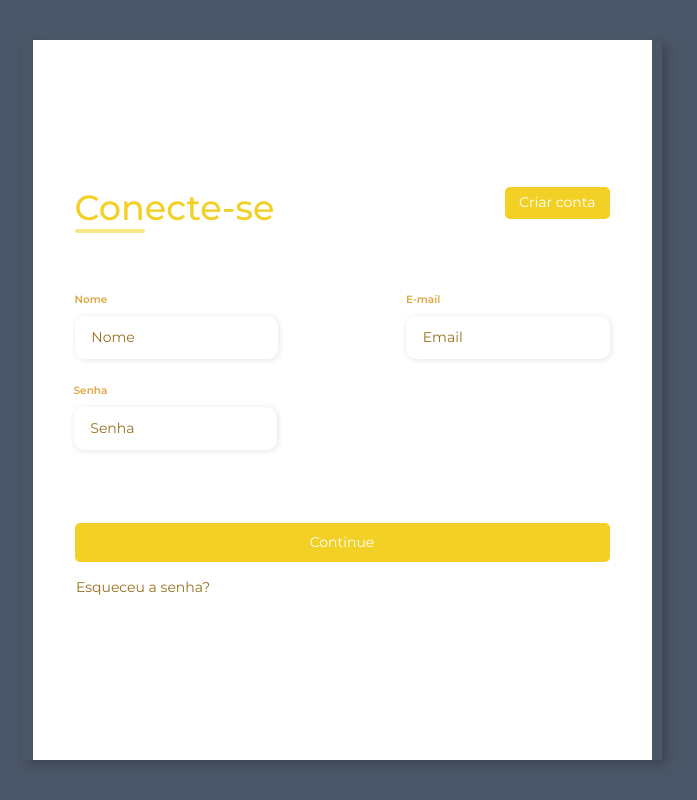
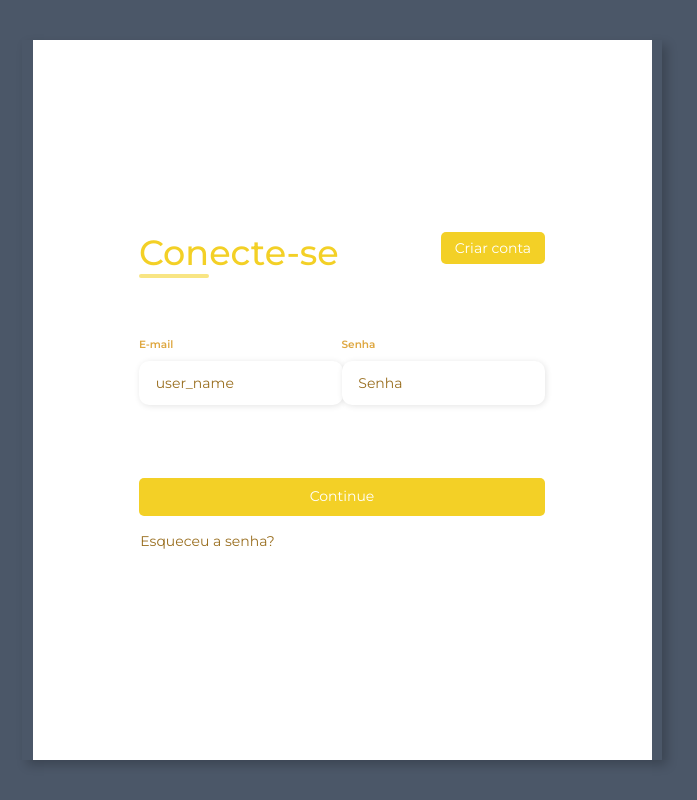
Before and after one commit to RenanLopesIF/proj-integrador, a CodeIgniter 4 app: the page made by app/Views/login.php in a window 1280 px wide. Shown: the whole page, without its empty margins (298-995 px from the left). Run offline with PHP 8.4 and a stand-in for CodeIgniter, Linux system fonts and the light colour scheme; the template is opened without the code that fills it, so the values that code supplies are empty; some libraries are stand-ins or nearby versions; some web fonts are replaced.

Commit message:
alterações da tela login

```diff
--- a/app/Views/login.php
+++ b/app/Views/login.php
@@ -29,12 +29,8 @@
                 </div>
                 <div class="input-group">
                     <div class="input-box">
-                        <label for="firstname">Nome</label>
-                        <input id="firstname" type="text" name="firstname" placeholder="Nome" required>
-                    </div>
-                    <div class="input-box">
-                        <label for="email">E-mail</label>
-                        <input id="email" type="email" name="email" placeholder="Email" required>
+                        <label for="user_name">E-mail</label>
+                        <input id="user_name" type="user_name" name="user_name" placeholder="user_name" required>
                     </div>
                     <div class="input-box">
                         <label for="password">Senha</label>
```
